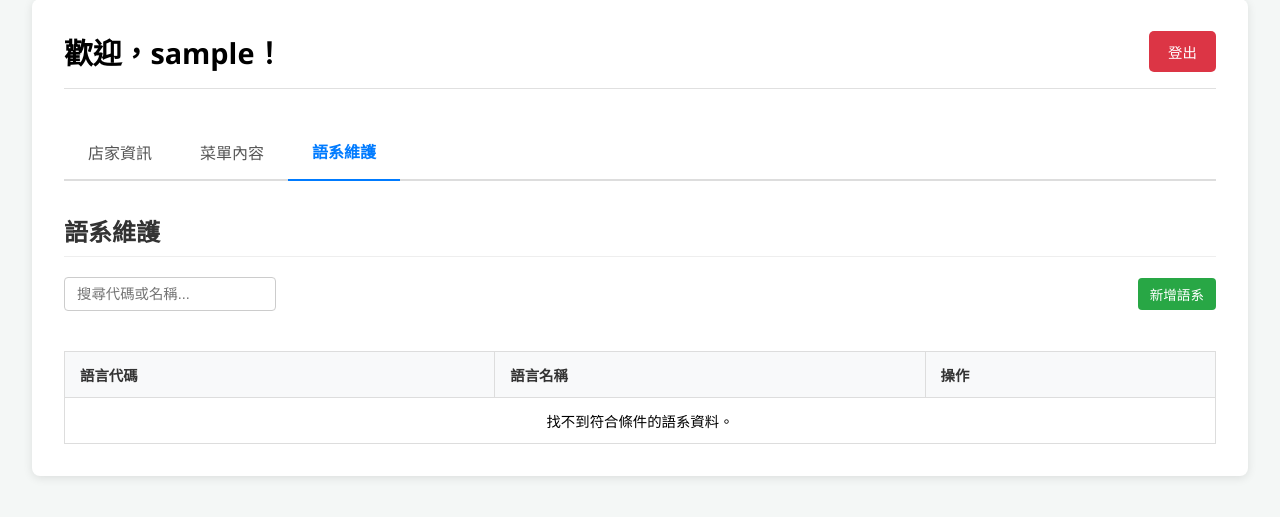
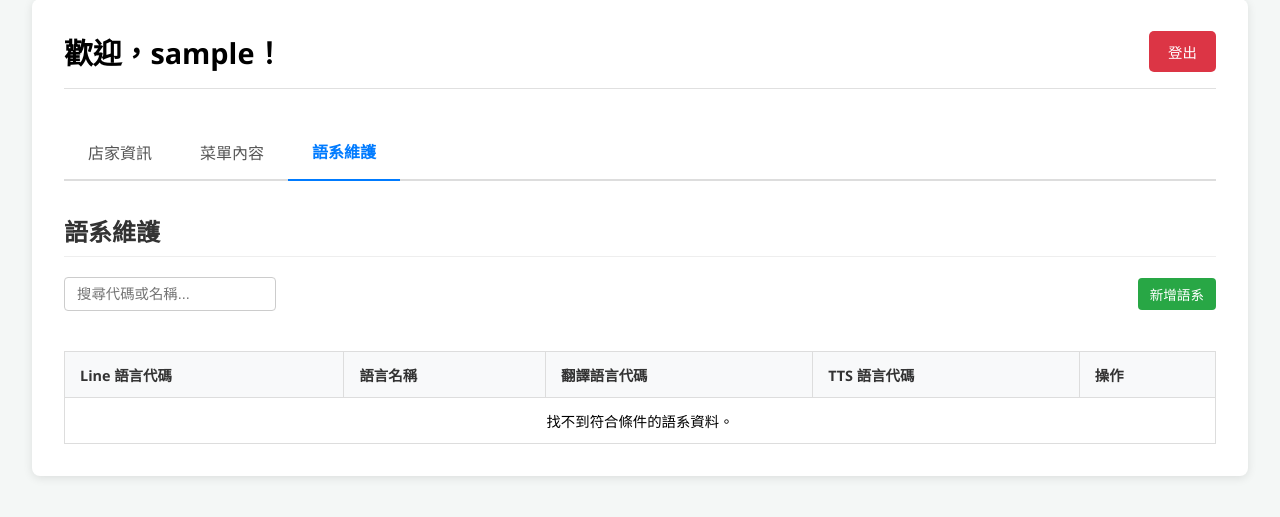
Before and after one commit to aacc0228/Store_Backend_System, a Flask app: page /admin in a window 1280 px wide, after a click on "語系維護". Shown: the part 33-550 px from the top of the page. Run offline with Flask 3, Linux system fonts and the light colour scheme; the visitor is signed in with stand-in values (Sample User, id 1); data that the repository does not hold is empty.

Commit message:
fix language table change

```diff
--- a/app.py
+++ b/app.py
@@ -61,18 +61,8 @@ def translate_text_with_gemini(text, target_language_name):
         logging.error("Gemini API 金鑰未設定。")
         return None
 
-    prompt = f"""你是一個專業的多語言翻譯專家。請將以下內容翻譯為目標語言，保持語境和語調的準確性。
-
-## 翻譯要求：
-1. **保持語境**：確保翻譯後的內容符合目標語言的文化背景
-2. **專業術語**：使用正確的餐飲專業術語
-3. **語調一致**：保持原文的語調和風格
-4. **格式保持**：保持原有的格式和結構
-
-要翻譯的內容：'{text}'
-目標語言：{target_language_name}
-
-請只回傳翻譯後的文字，不要包含任何其他說明或標籤。"""
+    # 使用一個更簡潔、直接的 Prompt，以獲得更穩定的結果
+    prompt = f"請將這個菜單品項 '{text}' 翻譯成專業且道地的'{target_language_name}'。請只回傳翻譯後的文字，不要加上任何引號、標籤或說明。"
 
     payload = {
         "contents": [{"parts": [{"text": prompt}]}]
@@ -84,8 +74,13 @@ def translate_text_with_gemini(text, target_language_name):
         response.raise_for_status()
         result = response.json()
 
+        # 增加詳細的日誌記錄，以便除錯
+        logging.info(f"Gemini API Raw Response: {json.dumps(result, ensure_ascii=False)}")
+
         if result.get('candidates'):
-            return result['candidates'][0]['content']['parts'][0]['text'].strip()
+            translated_text = result['candidates'][0]['content']['parts'][0]['text'].strip()
+            logging.info(f"Translated '{text}' to '{target_language_name}': '{translated_text}'")
+            return translated_text
         else:
             logging.error(f"Gemini API 回應格式錯誤: {result}")
             return None
@@ -108,7 +103,8 @@ def get_db_connection():
 def check_credentials(username, password):
     password_hash = hashlib.md5(password.encode('utf-8')).hexdigest()
     param_marker = '%s' if DB_TYPE == 'MYSQL' else '?'
-    sql_query = f"SELECT password FROM account WHERE username = {param_marker};"
+    # 將 account 改為 Account 以增加相容性
+    sql_query = f"SELECT password FROM Account WHERE username = {param_marker};"
     try:
         conn = get_db_connection()
         cursor = conn.cursor()
@@ -223,9 +219,9 @@ def get_menu_items(store_id):
         FROM menu_items mi
         JOIN menus m ON mi.menu_id = m.menu_id
         LEFT JOIN menu_translations mt ON mi.menu_item_id = mt.menu_item_id
-        LEFT JOIN languages l ON mt.lang_code = l.lang_code
+        LEFT JOIN languages l ON mt.lang_code = l.translation_lang_code
         WHERE m.store_id = {param_marker}
-        ORDER BY mi.menu_item_id, l.lang_code;
+        ORDER BY mi.menu_item_id, l.line_lang_code;
     """
     try:
         conn = get_db_connection()
@@ -243,6 +239,29 @@ def get_menu_items(store_id):
         return jsonify(list(items_dict.values()))
     except Exception as ex:
         logging.error(f"API Menu Items 資料庫錯誤: {ex}")
+        return jsonify({"error": "Database error"}), 500
+
+@app.route('/api/languages', methods=['GET'])
+def get_languages():
+    if 'username' not in session: return jsonify({"error": "Unauthorized"}), 401
+    search_term = request.args.get('search', '', type=str)
+    param_marker = '%s' if DB_TYPE == 'MYSQL' else '?'
+    try:
+        conn = get_db_connection()
+        cursor = conn.cursor()
+        query = "SELECT line_lang_code, lang_name, translation_lang_code, tts_lang_code FROM languages"
+        params = []
+        if search_term:
+            query += f" WHERE line_lang_code LIKE {param_marker} OR lang_name LIKE {param_marker}"
+            params.extend([f"%{search_term}%", f"%{search_term}%"])
+        query += " ORDER BY line_lang_code;"
+        cursor.execute(query, params)
+        languages = [dict(zip([c[0] for c in cursor.description], row)) for row in cursor.fetchall()]
+        cursor.close()
+        conn.close()
+        return jsonify(languages)
+    except Exception as ex:
+        logging.error(f"API Languages 資料庫錯誤: {ex}")
         return jsonify({"error": "Database error"}), 500
 
 @app.route('/api/auto_translate', methods=['POST'])
@@ -263,7 +282,7 @@ def auto_translate():
         param_marker = '%s' if DB_TYPE == 'MYSQL' else '?'
 
         for lang_code in target_langs:
-            cursor.execute(f"SELECT lang_name FROM languages WHERE lang_code = {param_marker}", (lang_code,))
+            cursor.execute(f"SELECT lang_name FROM languages WHERE translation_lang_code = {param_marker}", (lang_code,))
             result = cursor.fetchone()
             if result:
                 lang_name = result[0]
@@ -278,30 +297,34 @@ def auto_translate():
         logging.error(f"自動翻譯 API 發生錯誤: {ex}")
         return jsonify({"error": "Internal server error"}), 500
 
-@app.route('/api/languages', methods=['GET'])
-def get_languages():
-    if 'username' not in session: return jsonify({"error": "Unauthorized"}), 401
-    search_term = request.args.get('search', '', type=str)
-    param_marker = '%s' if DB_TYPE == 'MYSQL' else '?'
-    try:
-        conn = get_db_connection()
-        cursor = conn.cursor()
-        query = "SELECT lang_code, lang_name FROM languages"
-        params = []
-        if search_term:
-            query += f" WHERE lang_code LIKE {param_marker} OR lang_name LIKE {param_marker}"
-            params.extend([f"%{search_term}%", f"%{search_term}%"])
-        query += " ORDER BY lang_code;"
-        cursor.execute(query, params)
-        languages = [dict(zip([c[0] for c in cursor.description], row)) for row in cursor.fetchall()]
-        cursor.close()
-        conn.close()
-        return jsonify(languages)
-    except Exception as ex:
-        logging.error(f"API Languages 資料庫錯誤: {ex}")
-        return jsonify({"error": "Database error"}), 500
+# --- 完整路由列表 ---
+@app.route('/')
+def home():
+    if 'username' in session: return redirect(url_for('admin'))
+    return render_template('login.html')
 
-# --- 完整路由列表 ---
+@app.route('/login', methods=['POST'])
+def login():
+    username = request.form.get('username')
+    password = request.form.get('password')
+    if check_credentials(username, password):
+        session['username'] = username
+        return redirect(url_for('admin'))
+    flash('帳號或密碼錯誤！')
+    return redirect(url_for('home'))
+
+@app.route('/admin')
+def admin():
+    if 'username' in session: return render_template(ADMIN_PAGE, username=session['username'])
+    flash('請先登入才能存取此頁面。')
+    return redirect(url_for('home'))
+
+@app.route('/logout')
+def logout():
+    session.pop('username', None)
+    flash('您已成功登出。')
+    return redirect(url_for('home'))
+
 @app.route('/add_store', methods=['GET', 'POST'])
 def add_store():
     if 'username' not in session:
@@ -441,7 +464,7 @@ def edit_menu_item(item_id):
                 store_row = cursor.fetchone()
                 store_info = dict(zip([c[0] for c in cursor.description], store_row)) if store_row else {}
 
-                cursor.execute("SELECT lang_code, lang_name FROM languages ORDER BY lang_code;")
+                cursor.execute("SELECT line_lang_code, lang_name, translation_lang_code FROM languages ORDER BY line_lang_code;")
                 languages = [dict(zip([c[0] for c in cursor.description], row)) for row in cursor.fetchall()]
 
                 item_from_form = {
@@ -516,7 +539,7 @@ def edit_menu_item(item_id):
         for row in cursor.fetchall():
             item['translations'][row[0]] = row[1]
 
-        cursor.execute("SELECT lang_code, lang_name FROM languages ORDER BY lang_code;")
+        cursor.execute("SELECT line_lang_code, lang_name, translation_lang_code FROM languages ORDER BY line_lang_code;")
         columns = [c[0] for c in cursor.description]
         languages = [dict(zip(columns, row)) for row in cursor.fetchall()]
 
@@ -529,32 +552,5 @@ def edit_menu_item(item_id):
         cursor.close()
         conn.close()
 
-@app.route('/')
-def home():
-    if 'username' in session: return redirect(url_for('admin'))
-    return render_template('login.html')
-
-@app.route('/login', methods=['POST'])
-def login():
-    username = request.form.get('username')
-    password = request.form.get('password')
-    if check_credentials(username, password):
-        session['username'] = username
-        return redirect(url_for('admin'))
-    flash('帳號或密碼錯誤！')
-    return redirect(url_for('home'))
-
-@app.route('/admin')
-def admin():
-    if 'username' in session: return render_template(ADMIN_PAGE, username=session['username'])
-    flash('請先登入才能存取此頁面。')
-    return redirect(url_for('home'))
-
-@app.route('/logout')
-def logout():
-    session.pop('username', None)
-    flash('您已成功登出。')
-    return redirect(url_for('home'))
-
 if __name__ == '__main__':
     app.run(debug=True)
--- a/templates/add_menu_item.html
+++ b/templates/add_menu_item.html
@@ -168,7 +168,6 @@
     </div>
 
     <script>
-        // 將 Flask 傳來的 languages 列表轉換為 JavaScript 可用的 JSON 物件
         const availableLanguages = {{ languages|tojson }};
 
         function addTranslationField() {
@@ -176,11 +175,11 @@
             const newField = document.createElement('div');
             newField.className = 'translation-group';
 
-            // 建立 <select> 元素
             let selectHtml = '<select name="lang_codes[]" required>';
             selectHtml += '<option value="">-- 選擇語言 --</option>';
             availableLanguages.forEach(lang => {
-                selectHtml += `<option value="${lang.lang_code}">${lang.lang_name} (${lang.lang_code})</option>`;
+                // 使用 translation_lang_code 作為 option 的 value
+                selectHtml += `<option value="${lang.translation_lang_code}">${lang.lang_name} (${lang.translation_lang_code})</option>`;
             });
             selectHtml += '</select>';
 
--- a/templates/admin.html
+++ b/templates/admin.html
@@ -225,13 +225,15 @@
                 <table id="languages-table">
                     <thead>
                         <tr>
-                            <th>語言代碼</th>
+                            <th>Line 語言代碼</th>
                             <th>語言名稱</th>
+                            <th>翻譯語言代碼</th>
+                            <th>TTS 語言代碼</th>
                             <th>操作</th>
                         </tr>
                     </thead>
                     <tbody>
-                        <tr><td colspan="3" style="text-align:center;">正在載入資料...</td></tr>
+                        <tr><td colspan="5" style="text-align:center;">正在載入資料...</td></tr>
                     </tbody>
                 </table>
             </div>
@@ -396,49 +398,57 @@
 
         async function fetchLanguages() {
             const searchTerm = langSearchInput.value;
-            languagesTableBody.innerHTML = `<tr><td colspan="3" style="text-align:center;">正在載入資料...</td></tr>`;
+            languagesTableBody.innerHTML = `<tr><td colspan="5" style="text-align:center;">正在載入資料...</td></tr>`;
             try {
                 const response = await fetch(`/api/languages?search=${encodeURIComponent(searchTerm)}`);
                 const languages = await response.json();
                 renderLanguagesTable(languages);
             } catch (error) {
                 console.error('無法載入語系資料:', error);
-                languagesTableBody.innerHTML = `<tr><td colspan="3" style="text-align:center; color: red;">無法載入語系資料。</td></tr>`;
+                languagesTableBody.innerHTML = `<tr><td colspan="5" style="text-align:center; color: red;">無法載入語系資料。</td></tr>`;
             }
         }
 
         function renderLanguagesTable(languages) {
             languagesTableBody.innerHTML = '';
             if (!languages || languages.length === 0) {
-                languagesTableBody.innerHTML = `<tr><td colspan="3" style="text-align:center;">找不到符合條件的語系資料。</td></tr>`;
+                languagesTableBody.innerHTML = `<tr><td colspan="5" style="text-align:center;">找不到符合條件的語系資料。</td></tr>`;
                 return;
             }
             languages.forEach(lang => {
                 const row = document.createElement('tr');
                 row.innerHTML = `
-                    <td>${lang.lang_code}</td>
+                    <td>${lang.line_lang_code}</td>
                     <td>${lang.lang_name}</td>
-                    <td><button class="btn-edit" onclick="openLanguageModal('${lang.lang_code}', '${lang.lang_name}')">修改</button></td>
+                    <td>${lang.translation_lang_code}</td>
+                    <td>${lang.tts_lang_code}</td>
+                    <td><button class="btn-edit" onclick="openLanguageModal(
+                        '${lang.line_lang_code}',
+                        '${lang.lang_name}',
+                        '${lang.translation_lang_code}',
+                        '${lang.tts_lang_code}'
+                    )">修改</button></td>
                 `;
                 languagesTableBody.appendChild(row);
             });
         }
 
-        function openLanguageModal(code = '', name = '') {
-            const originalCode = code;
-            const isEdit = !!code;
+        function openLanguageModal(line_code = '', name = '', trans_code = '', tts_code = '') {
+            const isEdit = !!line_code;
             const title = isEdit ? '修改語系' : '新增語系';
-            const codeInput = isEdit ? `<input type="text" id="lang-code-modal" value="${code}" disabled>` : `<input type="text" id="lang-code-modal" required>`;
+            const codeInput = isEdit
+                ? `<input type="text" id="line-code-modal" value="${line_code}" disabled>`
+                : `<input type="text" id="line-code-modal" required>`;
 
             const modalHtml = `
                 <div id="language-modal-backdrop" style="position: fixed; top: 0; left: 0; width: 100%; height: 100%; background-color: rgba(0,0,0,0.5); display: flex; justify-content: center; align-items: center;">
-                    <div id="language-modal-content" style="background: white; padding: 2rem; border-radius: 8px; width: 400px;">
+                    <div id="language-modal-content" style="background: white; padding: 2rem; border-radius: 8px; width: 400px; display: flex; flex-direction: column; gap: 1rem;">
                         <h3>${title}</h3>
-                        <div style="display: flex; flex-direction: column; gap: 1rem;">
-                            <div><label>語言代碼</label>${codeInput}</div>
-                            <div><label>語言名稱</label><input type="text" id="lang-name-modal" value="${name}" required></div>
-                        </div>
-                        <div style="display: flex; justify-content: flex-end; gap: 1rem; margin-top: 2rem;">
+                        <div><label>Line 語言代碼</label>${codeInput}</div>
+                        <div><label>語言名稱</label><input type="text" id="lang-name-modal" value="${name}" required></div>
+                        <div><label>翻譯語言代碼</label><input type="text" id="trans-code-modal" value="${trans_code}" required></div>
+                        <div><label>TTS 語言代碼</label><input type="text" id="tts-code-modal" value="${tts_code}" required></div>
+                        <div style="display: flex; justify-content: flex-end; gap: 1rem; margin-top: 1rem;">
                             <button onclick="document.getElementById('language-modal-backdrop').remove()">取消</button>
                             <button id="save-lang-btn">儲存</button>
                         </div>
@@ -448,10 +458,13 @@
             document.body.insertAdjacentHTML('beforeend', modalHtml);
 
             document.getElementById('save-lang-btn').onclick = async () => {
-                const newCode = document.getElementById('lang-code-modal').value;
-                const newName = document.getElementById('lang-name-modal').value;
+                const payload = {
+                    line_lang_code: document.getElementById('line-code-modal').value,
+                    lang_name: document.getElementById('lang-name-modal').value,
+                    translation_lang_code: document.getElementById('trans-code-modal').value,
+                    tts_lang_code: document.getElementById('tts-code-modal').value
+                };
                 const url = isEdit ? '/api/languages/edit' : '/api/languages/add';
-                const payload = isEdit ? { original_lang_code: originalCode, lang_name: newName } : { lang_code: newCode, lang_name: newName };
 
                 const response = await fetch(url, {
                     method: 'POST',
```
Also changed, not shown: templates/edit_menu_item.html (+4 -3 lines).
